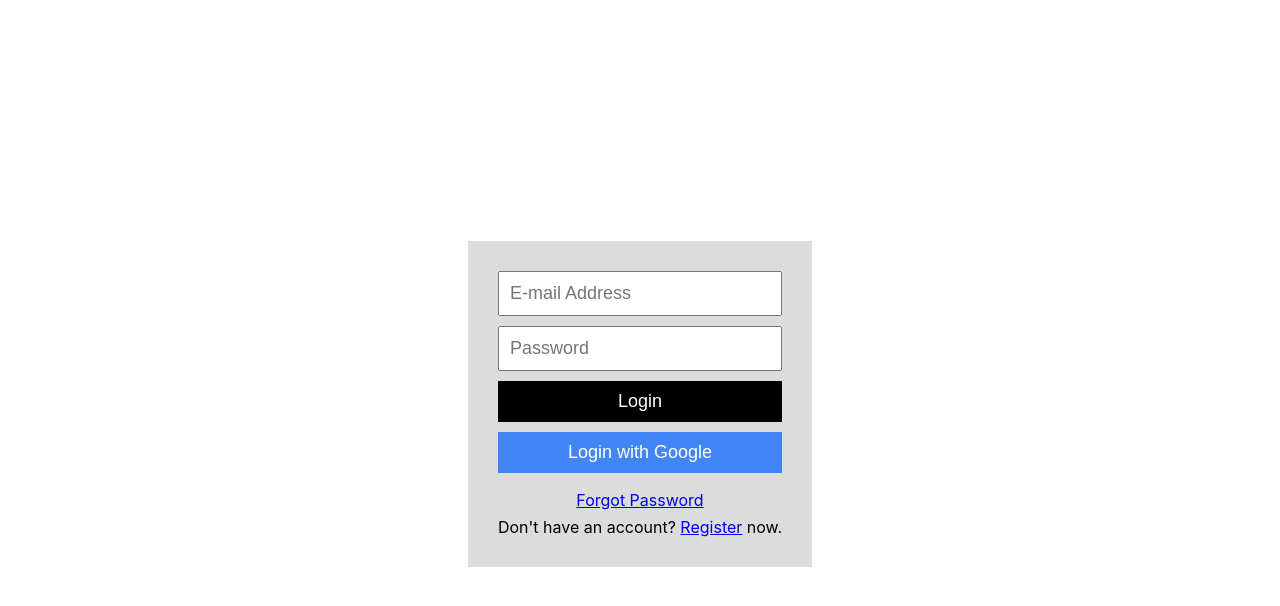
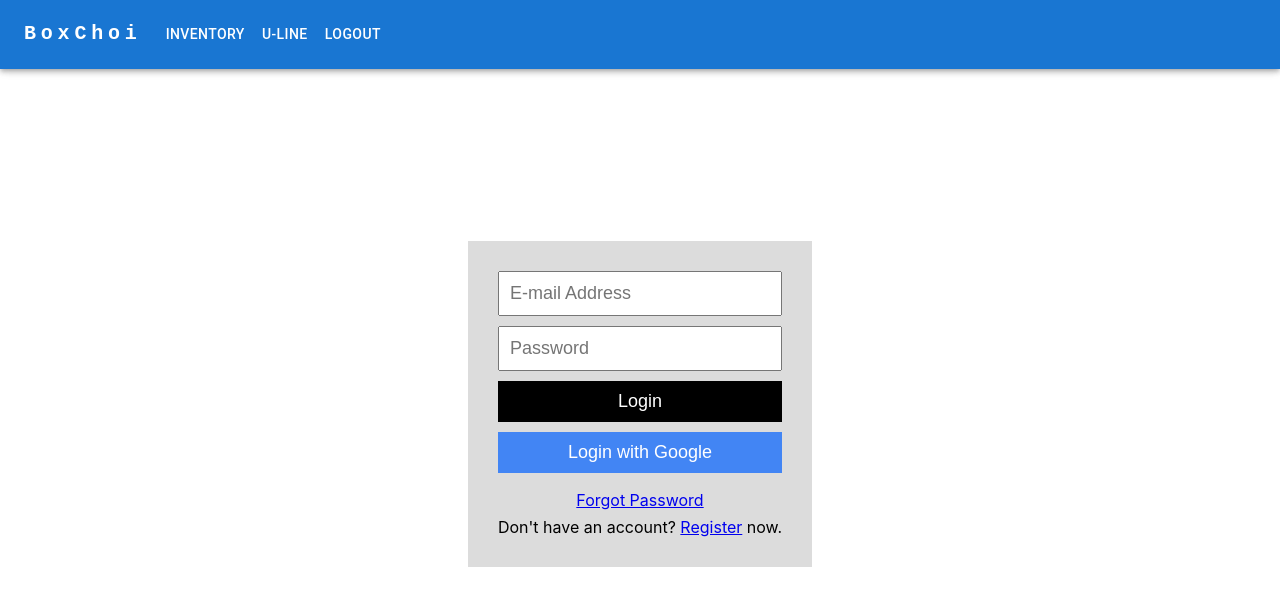
Before and after one commit to WhaleAnchor/BurpBud, a React (Create React App) app: page / in a window 1280 px wide. Shown: the top 606 px of the page. Built offline with nearby package versions, Linux system fonts and the light colour scheme; no server answers.

Commit message:
added a few routes

```diff
--- a/src/App.js
+++ b/src/App.js
@@ -4,18 +4,20 @@ import { BrowserRouter as Router, Route, Routes } from "react-router-dom";
 import Login from './components/Login'
 import Register from './components/Register';
 import Reset from './components/Reset';
-import InventoryPage from './pages/InventoryPage';
+import BurpLogs from './components/BurpLogs';
+import NavBar from './components/NavBar';
 
 
 function App() {
   return (
     <Router>
+      <NavBar/>
       <Routes>
         <>
           <Route exact path="/" element={<Login />} />
           <Route exact path="/register" element={<Register />} />
           <Route exact path="/reset" element={<Reset />} />
-          <Route exact path="/inventory" element={<InventoryPage />} />
+          <Route exact path="/logs" element={<BurpLogs />} />
         </>
       </Routes>
     </Router>
```
